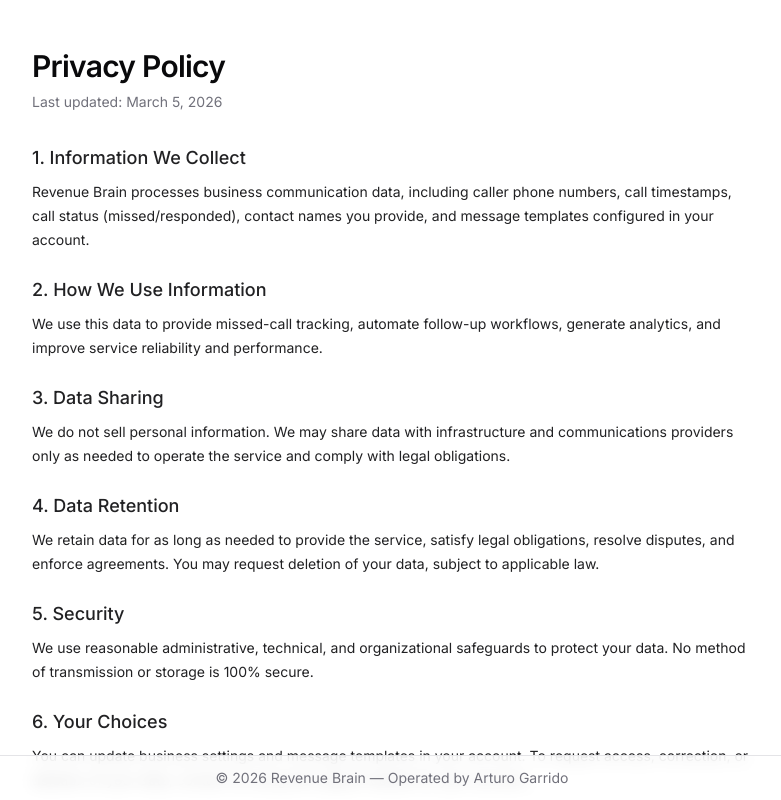
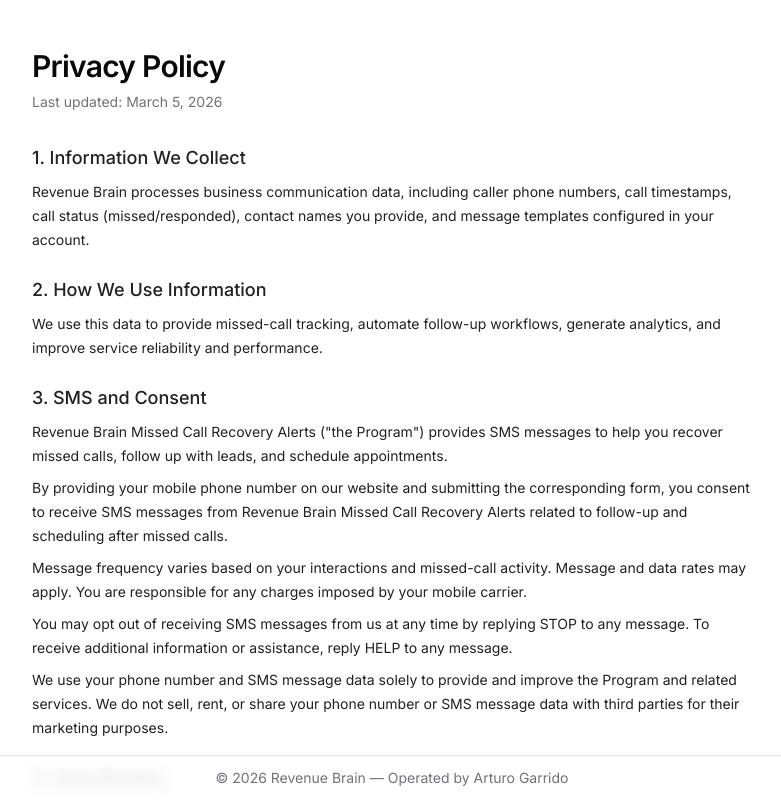
Before and after one commit to arturogarrido11/RevenueBrainRepo, a Next.js app: page /privacy-policy in a window 1280 px wide. Shown: the top 800 px of the page, without its empty margins (248-1029 px from the left). Built offline with nearby package versions, Linux system fonts and the light colour scheme; no server answers.

Commit message:
chore: clarify SMS consent and missed call use case

```diff
--- a/app/demo.tsx
+++ b/app/demo.tsx
@@ -108,10 +108,12 @@
         <p className="mt-3 text-xs text-muted-foreground">
           <span className="font-semibold">SMS Consent:</span> By submitting this form, you agree
           to receive SMS messages related to your inquiry from Revenue Brain and participating
-          businesses. Message &amp; data rates may apply. Message frequency varies. Reply STOP to
-          cancel, HELP for help. See our Privacy Policy at
+          businesses. These one-to-one messages are sent in response to your specific inquiry or
+          missed call, and are limited to follow-up, scheduling, and clarification about
+          appointments or services. Message &amp; data rates may apply. Message frequency varies.
+          Reply STOP to cancel, HELP for help. See our Privacy Policy at
           <span className="ml-1 inline-flex items-center gap-1">
-            <Link href="/privacy-policy" className="underline">
+            <Link href="/privacy" className="underline">
               https://www.revenuebrain.ai/privacy
             </Link>
             .
--- a/app/privacy-policy/page.tsx
+++ b/app/privacy-policy/page.tsx
@@ -33,7 +33,34 @@
         </section>
 
         <section className="space-y-2">
-          <h2 className="text-lg font-medium">3. Data Sharing</h2>
+          <h2 className="text-lg font-medium">3. SMS and Consent</h2>
+          <p>
+            Revenue Brain Missed Call Recovery Alerts ("the Program") provides SMS messages to help
+            you recover missed calls, follow up with leads, and schedule appointments.
+          </p>
+          <p>
+            By providing your mobile phone number on our website and submitting the corresponding
+            form, you consent to receive SMS messages from Revenue Brain Missed Call Recovery Alerts
+            related to follow-up and scheduling after missed calls.
+          </p>
+          <p>
+            Message frequency varies based on your interactions and missed-call activity. Message
+            and data rates may apply. You are responsible for any charges imposed by your mobile
+            carrier.
+          </p>
+          <p>
+            You may opt out of receiving SMS messages from us at any time by replying STOP to any
+            message. To receive additional information or assistance, reply HELP to any message.
+          </p>
+          <p>
+            We use your phone number and SMS message data solely to provide and improve the Program
+            and related services. We do not sell, rent, or share your phone number or SMS message
+            data with third parties for their marketing purposes.
+          </p>
+        </section>
+
+        <section className="space-y-2">
+          <h2 className="text-lg font-medium">4. Data Sharing</h2>
           <p>
             We do not sell personal information. We may share data with infrastructure and
             communications providers only as needed to operate the service and comply with legal
@@ -42,7 +69,7 @@
         </section>
 
         <section className="space-y-2">
-          <h2 className="text-lg font-medium">4. Data Retention</h2>
+          <h2 className="text-lg font-medium">5. Data Retention</h2>
           <p>
             We retain data for as long as needed to provide the service, satisfy legal obligations,
             resolve disputes, and enforce agreements. You may request deletion of your data,
```
